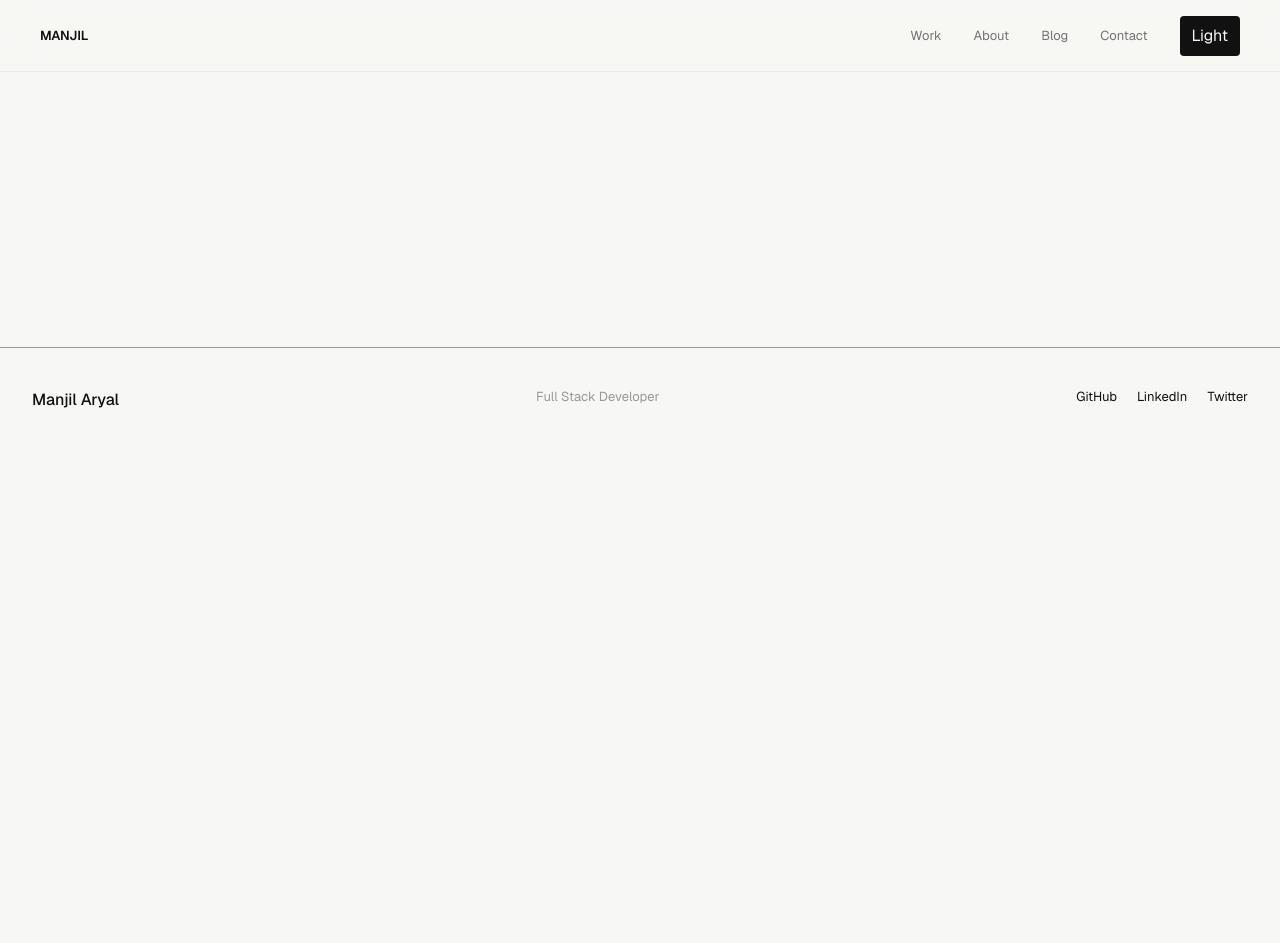
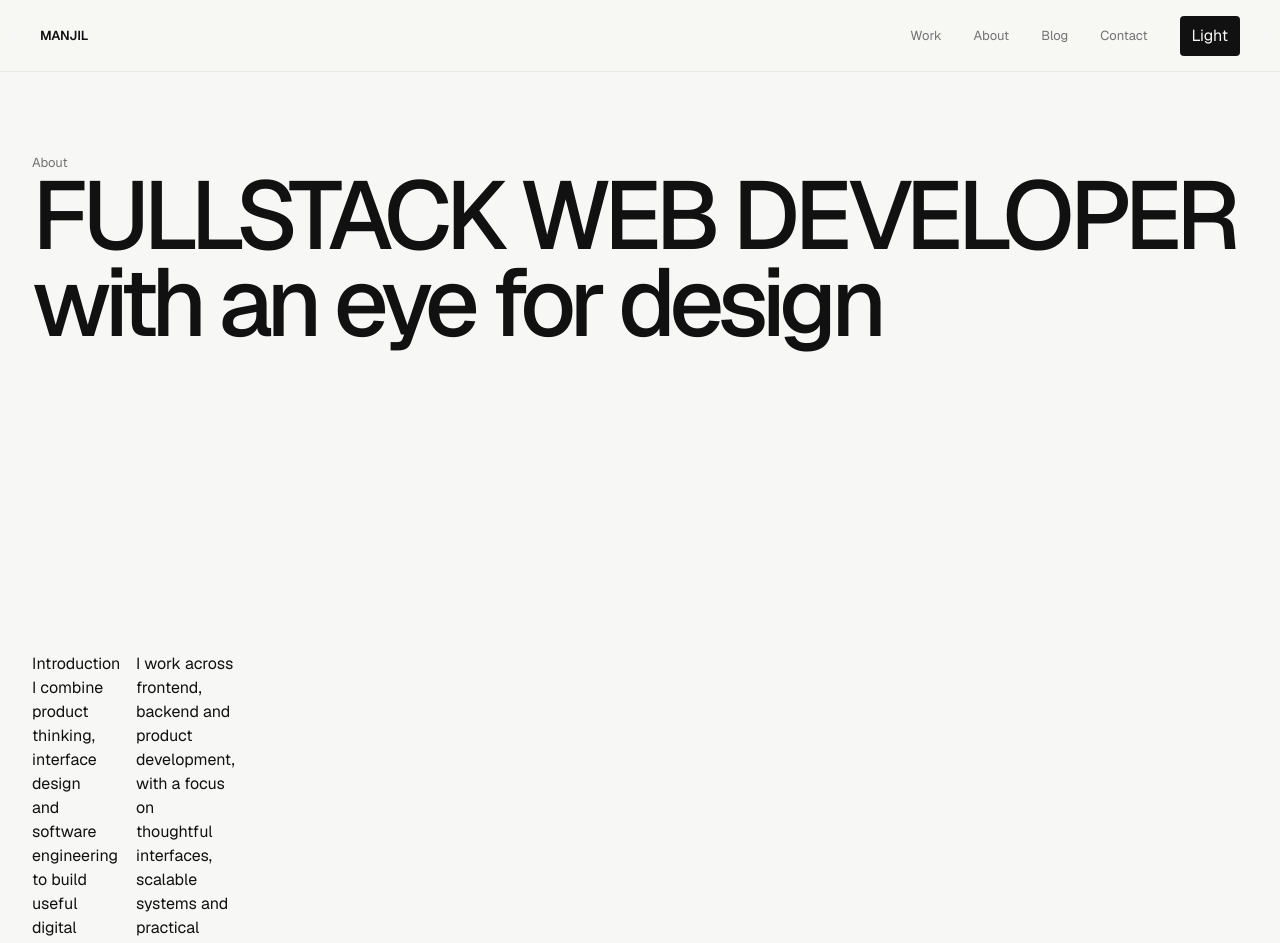
Before and after one commit to User-manjil/Collection-of-Work-Projects, a Next.js app: page /about in a window 1280 px wide. Shown: the top 943 px of the page. Before the commit the page ends 800 px from the top, so only its background shows below. Built offline with nearby package versions, Linux system fonts and the light colour scheme.

Commit message:
Enhance About page layout with structured sections and improved content presentation

```diff
--- a/app/(public)/about/page.tsx
+++ b/app/(public)/about/page.tsx
@@ -3,7 +3,29 @@ export default function About(){
         <>
        <section className="section">
         <div className="container">
-
+            <div className="label text-sm text-muted">
+                About
+            </div>
+            <h1 className="text-hero text-wrap flex-wrap">
+                FULLSTACK WEB DEVELOPER with an eye for design
+            </h1>
+        </div>
+       </section>
+       <section className="section">
+        <div className="container">
+            <div className="project-grid">
+                <div className="flex-col gap-2">
+                    <div className="label">
+                        Introduction
+                    </div>
+                    <p>
+                        I combine product thinking, interface design and software engineering to build useful digital products.
+                    </p>
+                </div>
+                <div className="flex">
+                    I work across frontend, backend and product development, with a focus on thoughtful interfaces, scalable systems and practical solutions.
+                </div>
+            </div>
         </div>
        </section>
 
```
